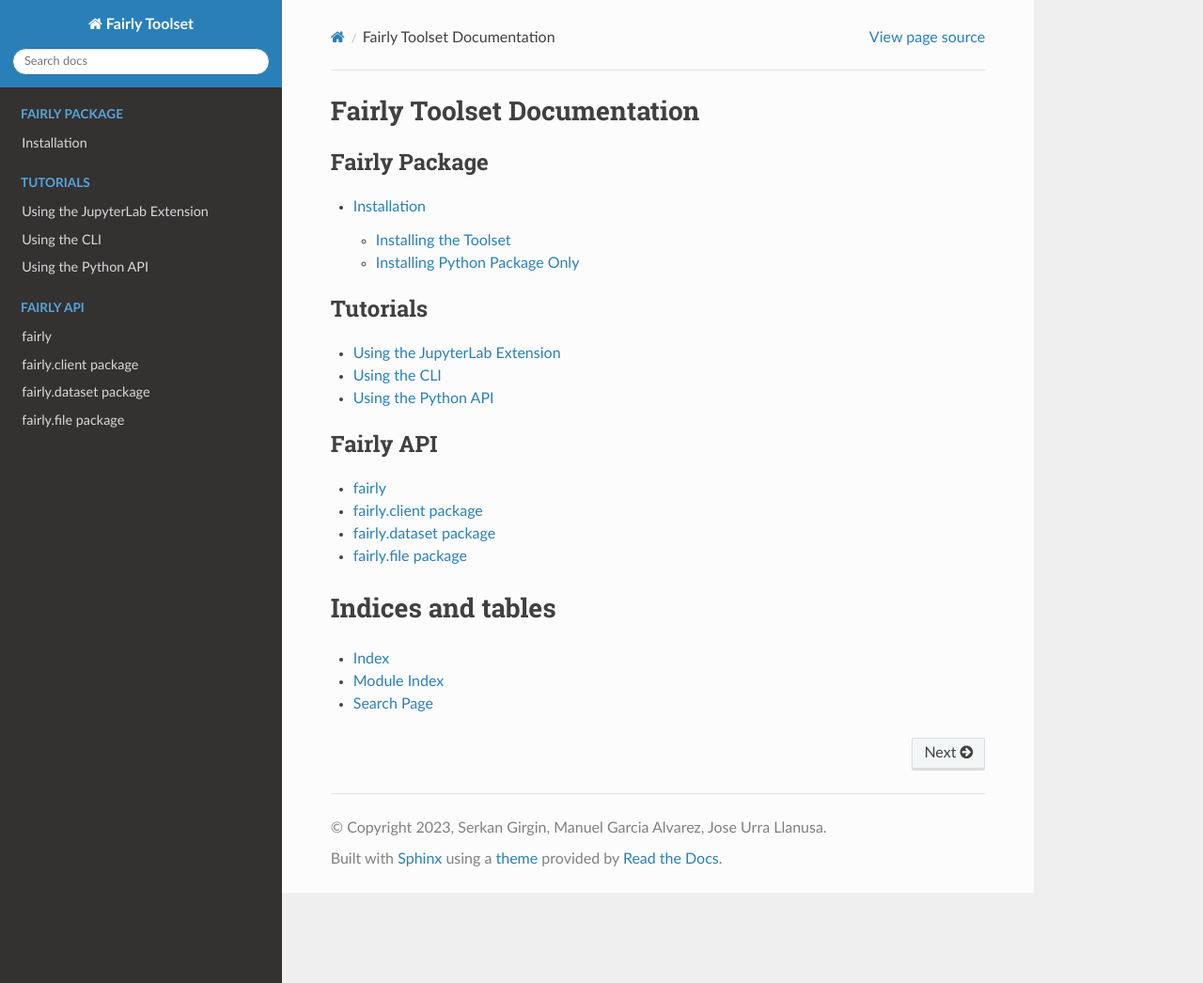
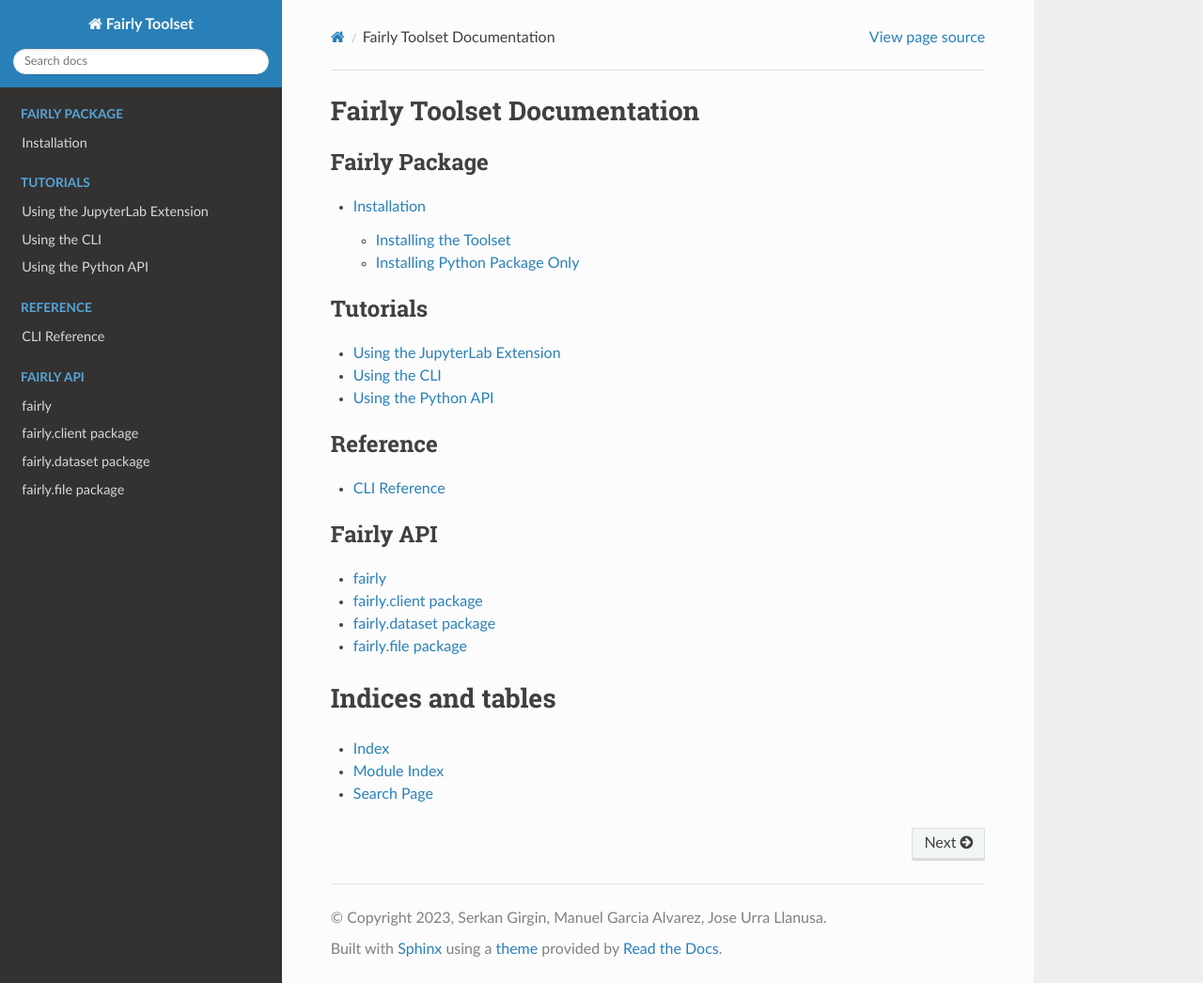
Before and after one commit to ITC-CRIB/fairly, a Sphinx documentation site: the page built from docs/index.rst, in a window 1280 px wide and 1046 px high. Shown: the whole window at 94% size. Built offline with Sphinx 7.4.7 and the Read the Docs theme 3.1.0, drawn with Linux system fonts in a browser that asks for light colours.

Commit message:
Add missing reference section to documentation index

```diff
--- a/docs/index.rst
+++ b/docs/index.rst
@@ -21,6 +21,12 @@
    tutorials/python-api
 
 .. toctree::
+   :maxdepth: 1
+   :caption: Reference
+
+   reference/cli
+
+.. toctree::
    :maxdepth:  1
    :caption: Fairly API
 
```
